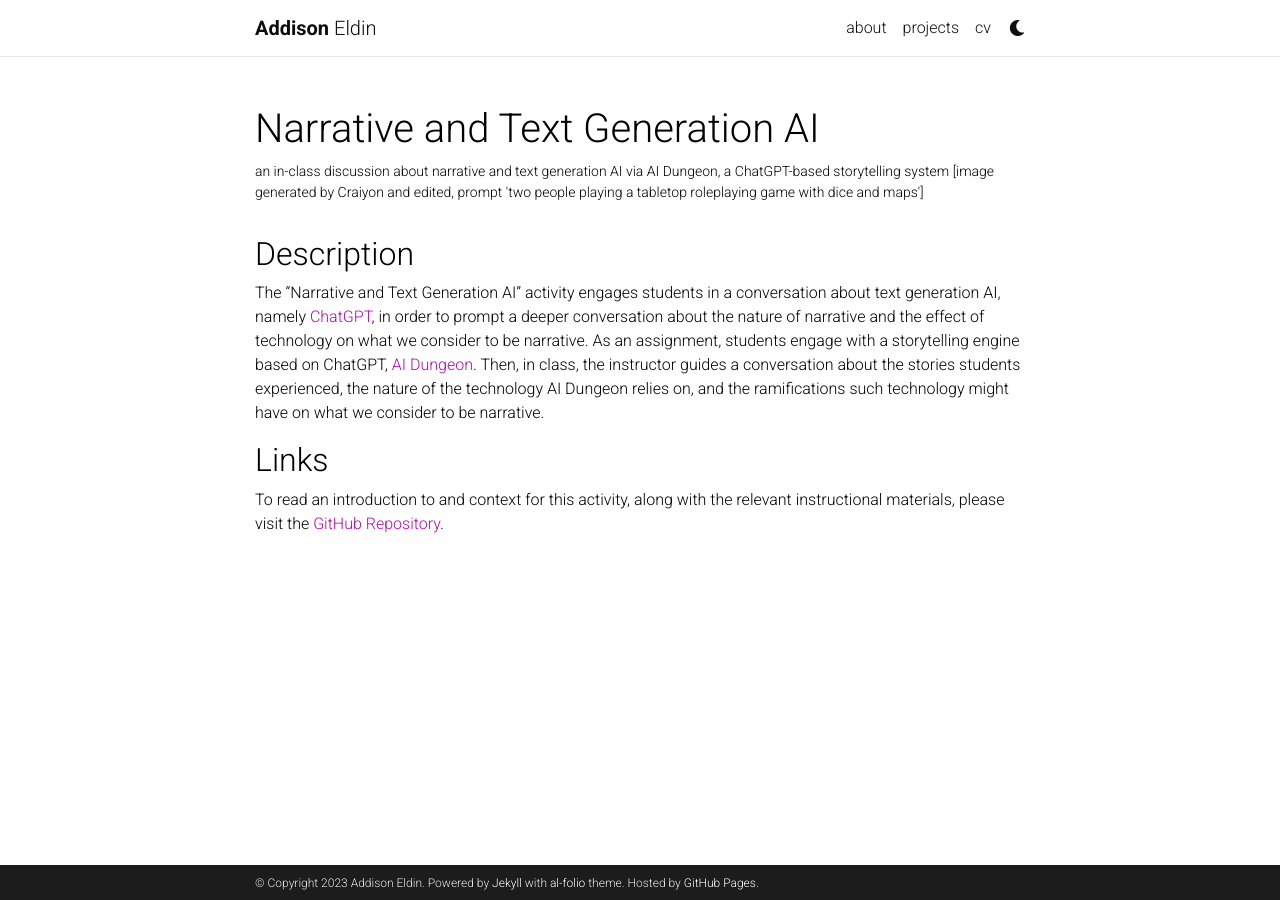
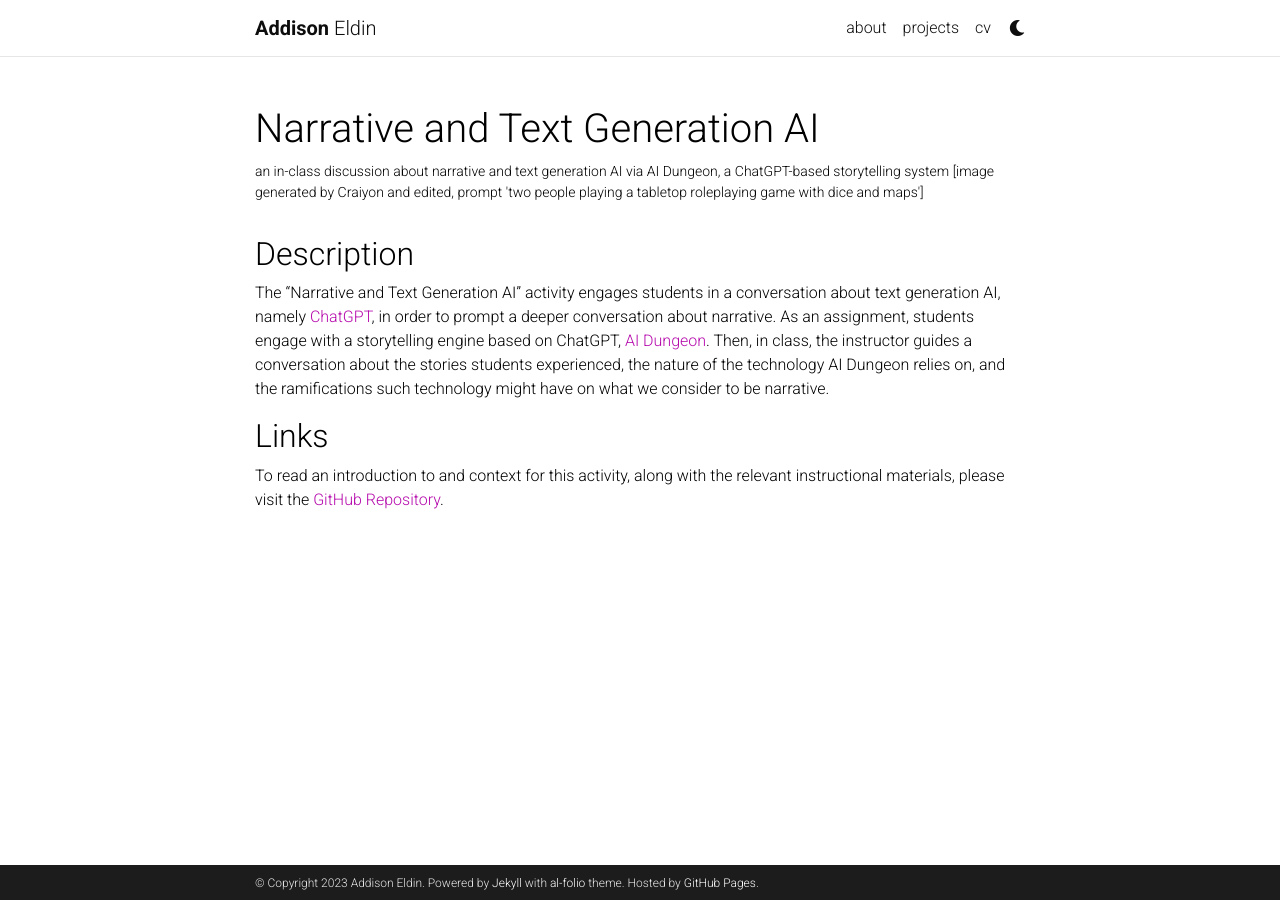
Before and after one commit to addeldin/addeldin.github.io, a Jekyll site: the page built from _projects/narrative-and-text-generation-ai.md, in a window 1280 px wide. Built offline with Jekyll 4.4.1, drawn with Linux system fonts in a browser that asks for light colours; comment, search, counter and statistics services are not loaded; a style sheet for code colours, icons or effects is not loaded.

Commit message:
Edit summary for concision

```diff
--- a/_projects/narrative-and-text-generation-ai.md
+++ b/_projects/narrative-and-text-generation-ai.md
@@ -8,7 +8,7 @@
 ---
 
 ## Description
-The "Narrative and Text Generation AI" activity engages students in a conversation about text generation AI, namely [ChatGPT](https://openai.com/blog/chatgpt), in order to prompt a deeper conversation about the nature of narrative and the effect of technology on what we consider to be narrative. As an assignment, students engage with a storytelling engine based on ChatGPT, [AI Dungeon](https://beta.aidungeon.com/). Then, in class, the instructor guides a conversation about the stories students experienced, the nature of the technology AI Dungeon relies on, and the ramifications such technology might have on what we consider to be narrative.
+The "Narrative and Text Generation AI" activity engages students in a conversation about text generation AI, namely [ChatGPT](https://openai.com/blog/chatgpt), in order to prompt a deeper conversation about narrative. As an assignment, students engage with a storytelling engine based on ChatGPT, [AI Dungeon](https://beta.aidungeon.com/). Then, in class, the instructor guides a conversation about the stories students experienced, the nature of the technology AI Dungeon relies on, and the ramifications such technology might have on what we consider to be narrative.
 
 ## Links
  <p>To read an introduction to and context for this activity, along with the relevant instructional materials, please visit the <a href="https://github.com/addeldin/narrative-and-text-generation-ai">GitHub Repository</a>.</p>
```
